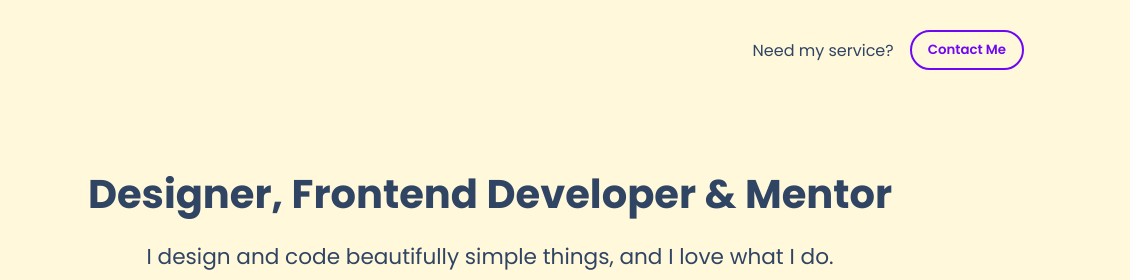
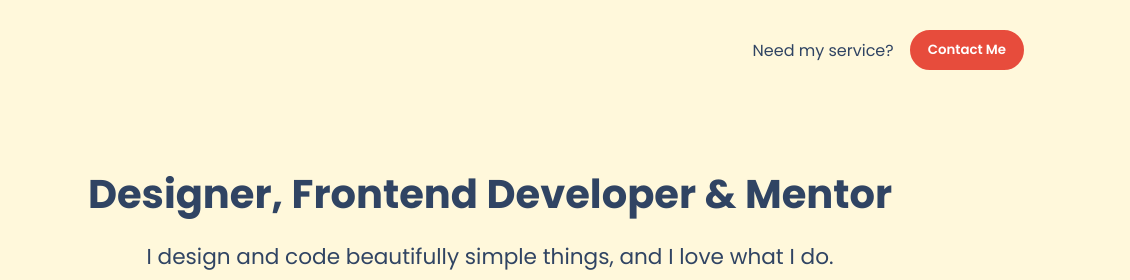
Before and after one commit to marksteward08/portfolio, a plain HTML site: page index.html in a window 1280 px wide. Shown: the top 280 px of the page, 150-1280 px from the left. Drawn offline with Linux system fonts and the light colour scheme.

Commit message:
Update style.css

```diff
--- a/style.css
+++ b/style.css
@@ -10,6 +10,7 @@ body {
     padding: 0;
     background-color: #FFF8DB;
     color: #304463;
+    padding-bottom: 2rem;
 }
 
 .flex {
@@ -54,12 +55,13 @@ nav > .container {
 }
 
 .contact-me {
-    background-color: transparent;
+    background-color: #e74c3c;
     padding: 0.5rem 1rem;
     border-radius: 1.5rem;
-    border: 2px solid #6E07F3;
-    color: #6E07F3;
+    border: 2px solid #e74c3c;
+    color: white;
     font-weight: 600;
+    cursor: pointer;
 }
 
 /* CONTENT START */
@@ -125,7 +127,7 @@ nav > .container {
     border-radius: 10px;
     border: 1px solid #cbcbcb;
     overflow: hidden;
-    margin-top: -90px;
+    margin-top: -120px;
 }
 
 .skill-container > .row {
```
